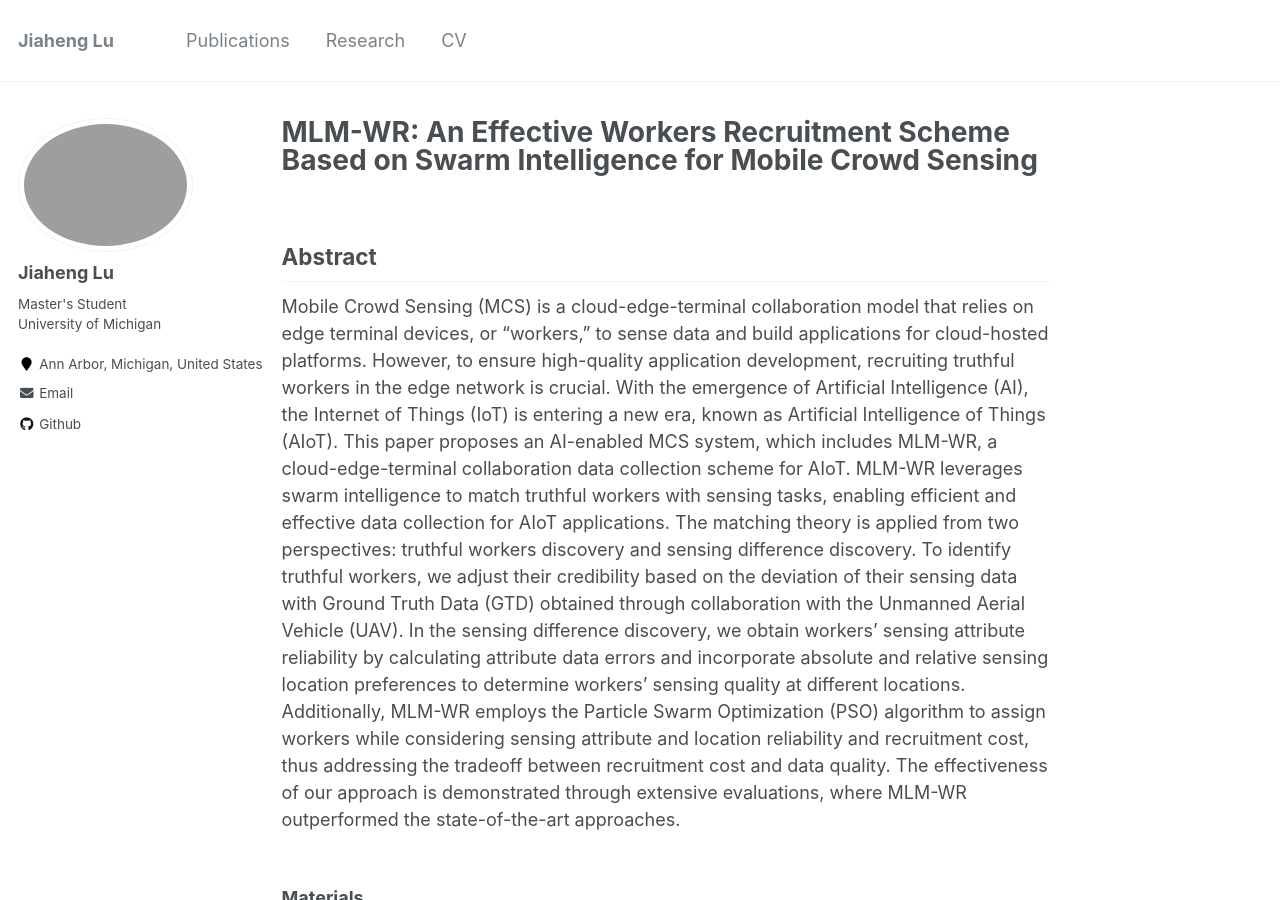
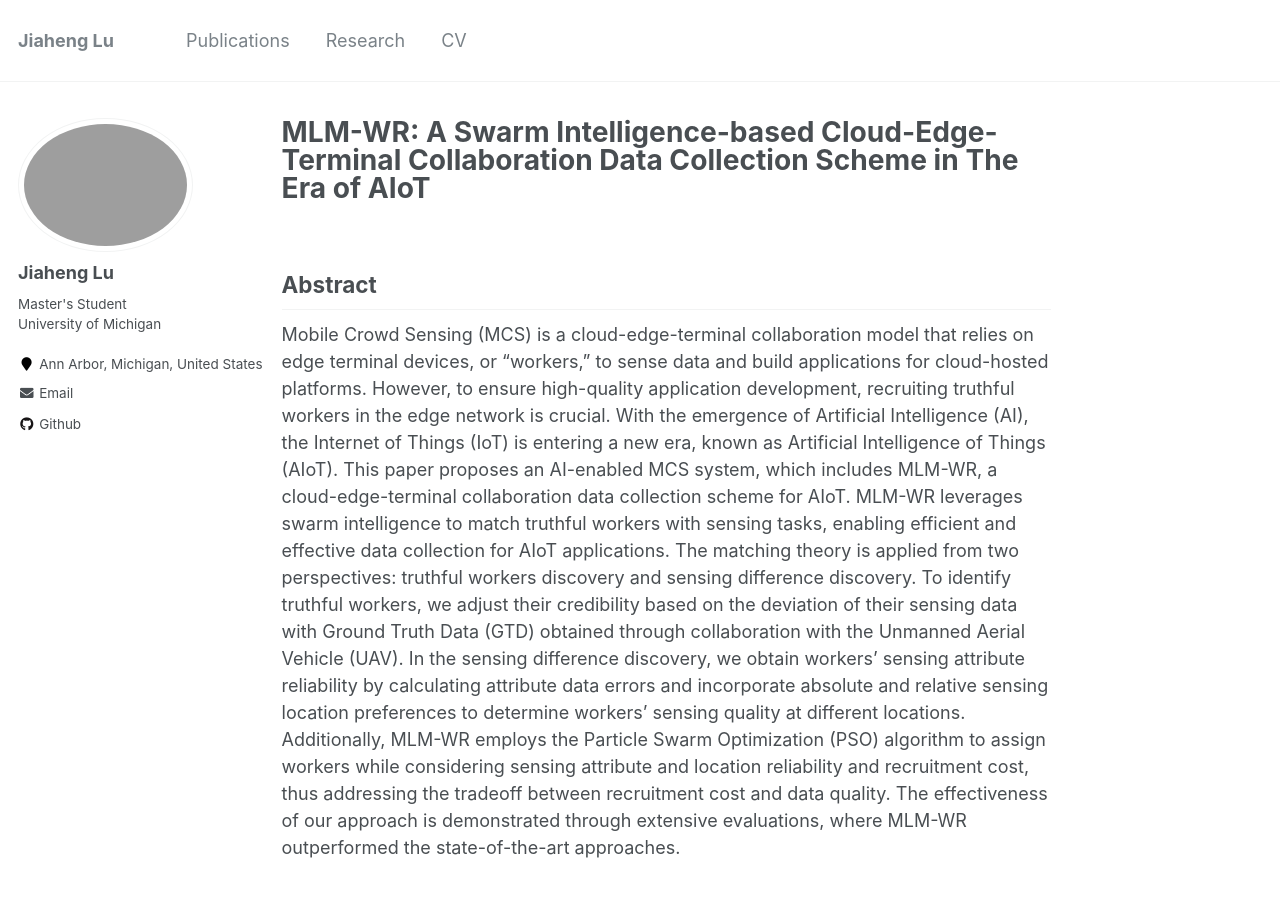
Before and after one commit to JhengLu/JhengLu.github.io, a Jekyll site: the page built from _portfolio/portfolio-1.md, in a window 1280 px wide and 900 px high. Built offline with Jekyll 4.4.1, drawn with Linux system fonts in a browser that asks for light colours.

Commit message:
Update portfolio-1.md

```diff
--- a/_portfolio/portfolio-1.md
+++ b/_portfolio/portfolio-1.md
@@ -1,5 +1,5 @@
 ---
-title: "MLM-WR: An Effective Workers Recruitment Scheme Based on Swarm Intelligence for Mobile Crowd Sensing"
+title: "MLM-WR: A Swarm Intelligence-based Cloud-Edge-Terminal Collaboration Data Collection Scheme in The Era of AIoT"
 excerpt: "**Jiaheng Lu**, Zhenze Qu, Anfeng Liu, Shaobo Zhang, Neal N. Xiong. <br>To appear in *IEEE Internet of Things Journal* (DOI: 10.1109/JIOT.2023.3309959)"
 collection: portfolio
 ---
```
